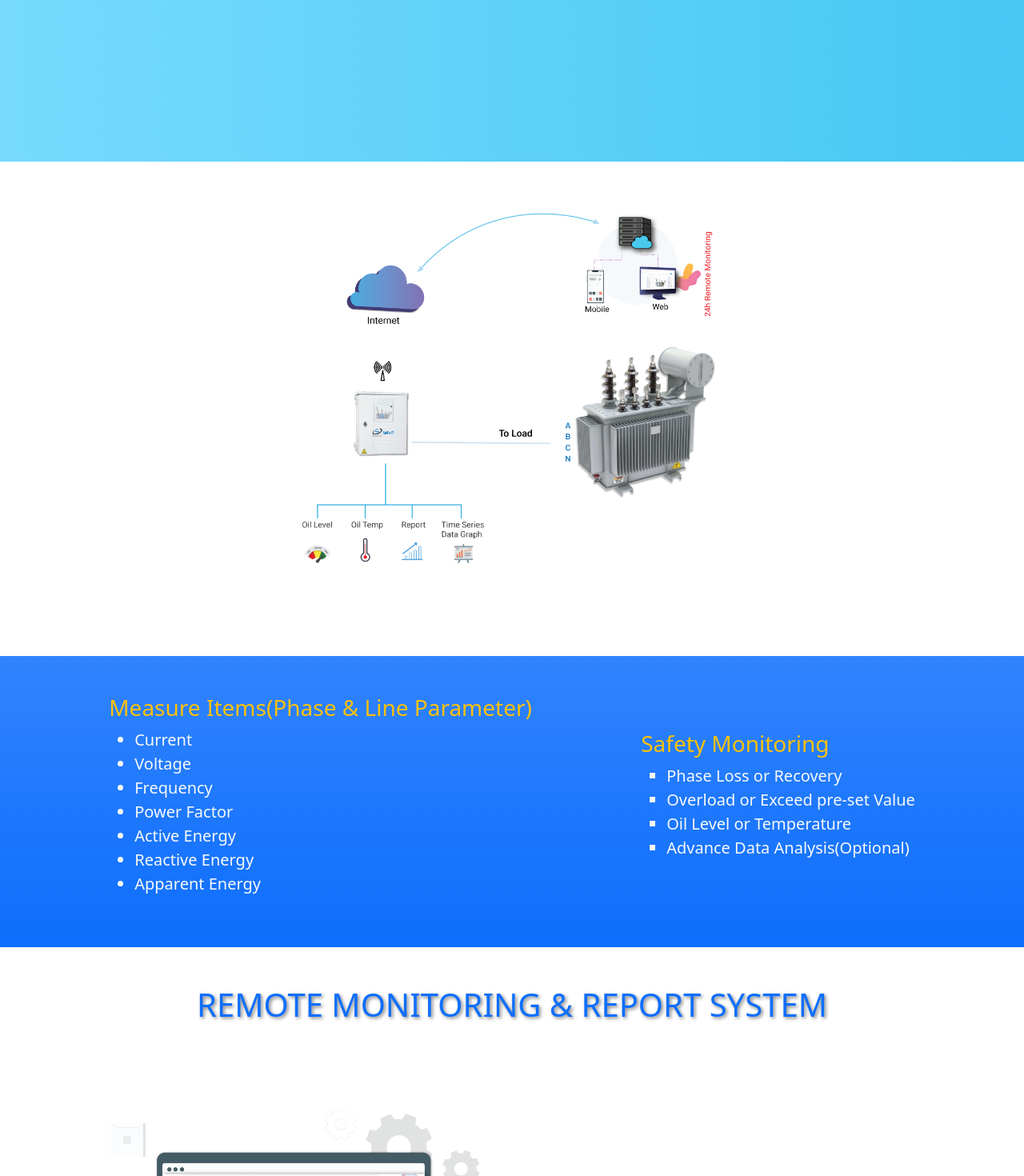
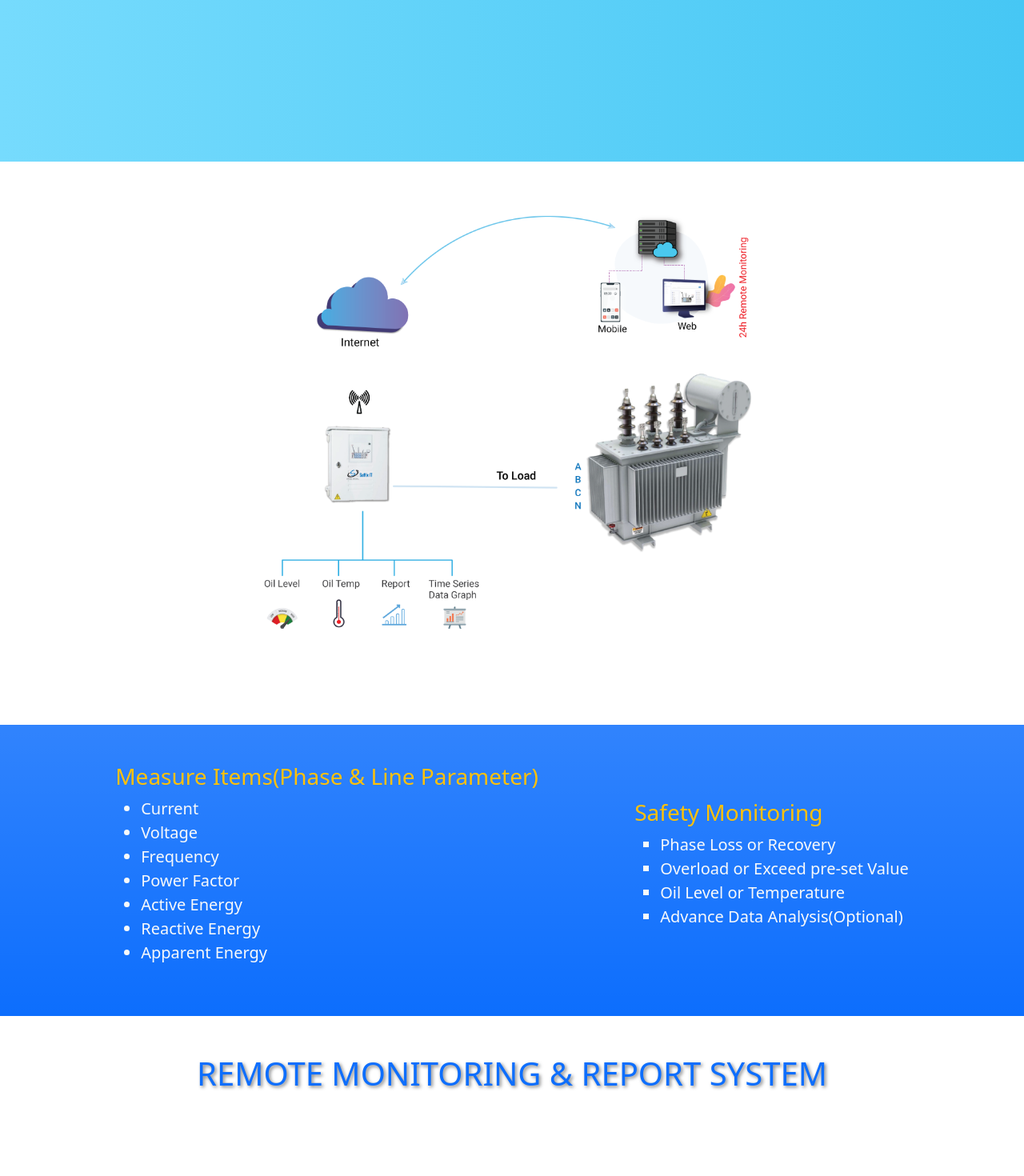
Before and after one commit to MehediAhsan/monitoring-system, a React (Vite) app: page / in a window 1280 px wide. Shown: the part 598-2068 px from the top of the page at 80% size. Built offline with nearby package versions, Linux system fonts and the light colour scheme.

Commit message:
image updated

```diff
--- a/src/components/Home/Home.jsx
+++ b/src/components/Home/Home.jsx
@@ -30,10 +30,10 @@ const Home = () => {
       <Banner></Banner>
       {/* FeatureImage */}
       <div className="d-flex justify-content-center">
-      <img data-aos="fade-up" data-aos-duration="2000" src={imgBody} alt="body" className="w-100 p-5" style={{width: "100%",maxWidth: "650px"}} />
+      <img data-aos="fade-up" data-aos-duration="1000" src={imgBody} alt="body" className="w-100 p-5" style={{width: "100%",maxWidth: "750px"}} />
       </div>
       {/* Measures Items */}
-      <div data-aos="fade-up" data-aos-duration="1000" className="d-flex flex-column flex-md-row p-4 gap-4 py-md-5 align-items-center justify-content-evenly bg-primary bg-gradient my-5">
+      <div data-aos="fade-up" data-aos-duration="1000" className="d-flex flex-column flex-md-row p-5 gap-4 py-md-5 align-items-center justify-content-evenly bg-primary bg-gradient my-5">
         <div data-aos="fade-left" data-aos-duration="1000" className="item-list">
           <h2 className="text-warning fs-3">
             Measure Items(Phase & Line Parameter)
```
